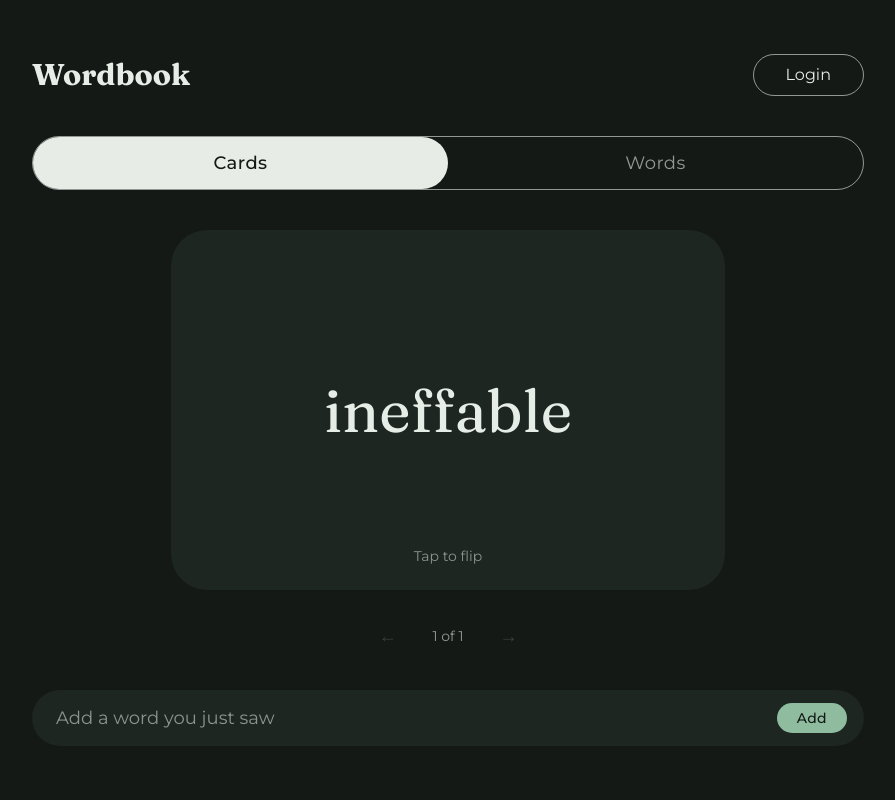
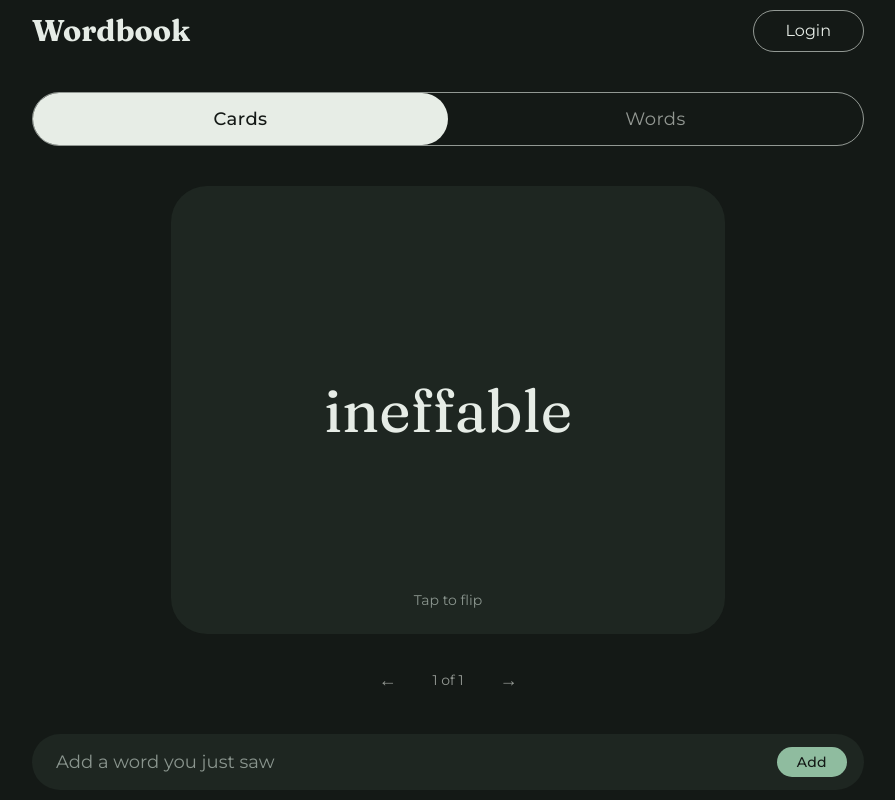
Before and after one commit to V-le319/Wordbook, a Next.js app: page / in a window 1280 px wide. Shown: the whole page, without its empty margins (192-1087 px from the left). Built offline with nearby package versions, Linux system fonts and the light colour scheme; no server answers.

Commit message:
Fix carddeck's bug and sliding animation

```diff
--- a/package.json
+++ b/package.json
@@ -14,6 +14,7 @@
     "class-variance-authority": "^0.7.1",
     "cn": "^0.4.0",
     "lucide-react": "^1.58.0",
+    "motion": "^14.3.1",
     "next": "16.4.2",
     "react": "19.3.0",
     "react-dom": "19.3.0",
--- a/src/components/CardDeck.tsx
+++ b/src/components/CardDeck.tsx
@@ -1,48 +1,119 @@
 "use client";
 
 import { useState } from "react";
+import { AnimatePresence, motion, useMotionValue, useTransform } from "motion/react";
+import type { MotionValue } from "motion/react";
+import { Pointer } from "lucide-react";
 import FlashCard from "./FlashCard";
 import type { Word } from "@/lib/useWords";
 
+const variants = {
+  enter: { scale: 0.95, y: 14 },
+  center: { scale: 1, y: 0 },
+  exit: (dir: number) => ({
+    x: dir * 500,
+    opacity: 0,
+    zIndex: 20,
+    transition: { duration: 0.25 },
+  }),
+};
+
+type SwipeCardProps = {
+  word: Word;
+  exitDir: number;
+  progress: MotionValue<number>;
+  onSwipe: (dir: number) => void;
+  onDragStart: () => void;
+};
+
+const SwipeCard = ({ word, exitDir, progress, onSwipe, onDragStart }: SwipeCardProps) => {
+  const x = useMotionValue(0);
+
+  return (
+    <motion.div
+      className="absolute inset-0 z-10 cursor-grab active:cursor-grabbing"
+      style={{ x }}
+      custom={exitDir}
+      variants={variants}
+      initial="enter"
+      animate="center"
+      exit="exit"
+      drag="x"
+      dragConstraints={{ left: 0, right: 0 }}
+      dragElastic={0.9}
+      onDragStart={onDragStart}
+      onDrag={(_, info) => progress.set(Math.abs(info.offset.x))}
+      onDragEnd={(_, info) => {
+        if (Math.abs(info.offset.x) > 100 || Math.abs(info.velocity.x) > 600) {
+          onSwipe(info.offset.x > 0 ? 1 : -1);
+        } else {
+          progress.set(0);
+        }
+      }}
+    >
+      <FlashCard word={word} />
+    </motion.div>
+  );
+};
+
 const CardDeck = ({ words }: { words: Word[] }) => {
   const [index, setIndex] = useState(0);
-  const [startX, setStartX] = useState<number | null>(null);
+  const [exitDir, setExitDir] = useState(-1);
+  const [showHint, setShowHint] = useState(true);
+  const progress = useMotionValue(0);
+  const behindOpacity = useTransform(progress, [0, 40], [0, 1]);
 
   if (words.length === 0) return null;
 
-  const next = () => setIndex((i) => Math.min(i + 1, words.length - 1));
-  const prev = () => setIndex((i) => Math.max(i - 1, 0));
-
-  const handleTouchEnd = (e: React.TouchEvent) => {
-    if (startX === null) return;
-    const diff = startX - e.changedTouches[0].clientX;
-    if (diff > 50) next();
-    if (diff < -50) prev();
-    setStartX(null);
+  const go = (step: number, dir: number) => {
+    progress.set(0);
+    setExitDir(dir);
+    setIndex((index + step + words.length) % words.length);
+    setShowHint(false);
   };
 
   return (
     <div className="flex w-full flex-col items-center gap-4">
-      <div
-        className="w-full"
-        onTouchStart={(e) => setStartX(e.touches[0].clientX)}
-        onTouchEnd={handleTouchEnd}
-      >
-        <FlashCard key={words[index].id} word={words[index]} />
+      <div className="relative mb-4 h-[28rem] w-full">
+        {words.length > 1 && (
+          <motion.div
+            className="pointer-events-none absolute inset-0 z-0"
+            style={{ opacity: behindOpacity, scale: 0.95, y: 14 }}
+          >
+            <FlashCard word={words[(index + 1) % words.length]} />
+          </motion.div>
+        )}
+
+        <AnimatePresence initial={false} custom={exitDir}>
+          <SwipeCard
+            key={words[index].id}
+            word={words[index]}
+            exitDir={exitDir}
+            progress={progress}
+            onSwipe={(dir) => go(1, dir)}
+            onDragStart={() => setShowHint(false)}
+          />
+        </AnimatePresence>
+
+        {showHint && words.length > 1 && (
+          <motion.div
+            className="pointer-events-none absolute bottom-20 left-1/2 z-30 -ml-3 text-light-bg/70"
+            animate={{ x: [24, -24, 24] }}
+            transition={{ duration: 1.8, repeat: Infinity, ease: "easeInOut" }}
+          >
+            <Pointer size={28} />
+          </motion.div>
+        )}
       </div>
 
       <div className="flex items-center gap-6 text-sm text-light-bg/60">
-        <button onClick={prev} disabled={index === 0} className="px-3 text-lg disabled:opacity-30">
+        <button onClick={() => go(-1, 1)} className="px-3 text-lg">
           ←
         </button>
         <span>
           {index + 1} of {words.length}
         </span>
-        <button
-          onClick={next}
-          disabled={index === words.length - 1}
-          className="px-3 text-lg disabled:opacity-30"
-        >
+        <button onClick={() => go(1, -1)} className="px-3 text-lg">
           →
         </button>
       </div>
--- a/src/components/FlashCard.tsx
+++ b/src/components/FlashCard.tsx
@@ -7,7 +7,7 @@ const FlashCard = ({ word }: { word: Word }) => {
   return (
     <div
       onClick={() => setFlipped(!flipped)}
-      className="h-90 w-full mb-4 cursor-pointer perspective-distant"
+      className="h-full w-full mb-4 cursor-pointer perspective-distant"
     >
       <div
         className={cn(
```
Also changed, not shown: 1 other file (tests, documents, lock files or other folders).
